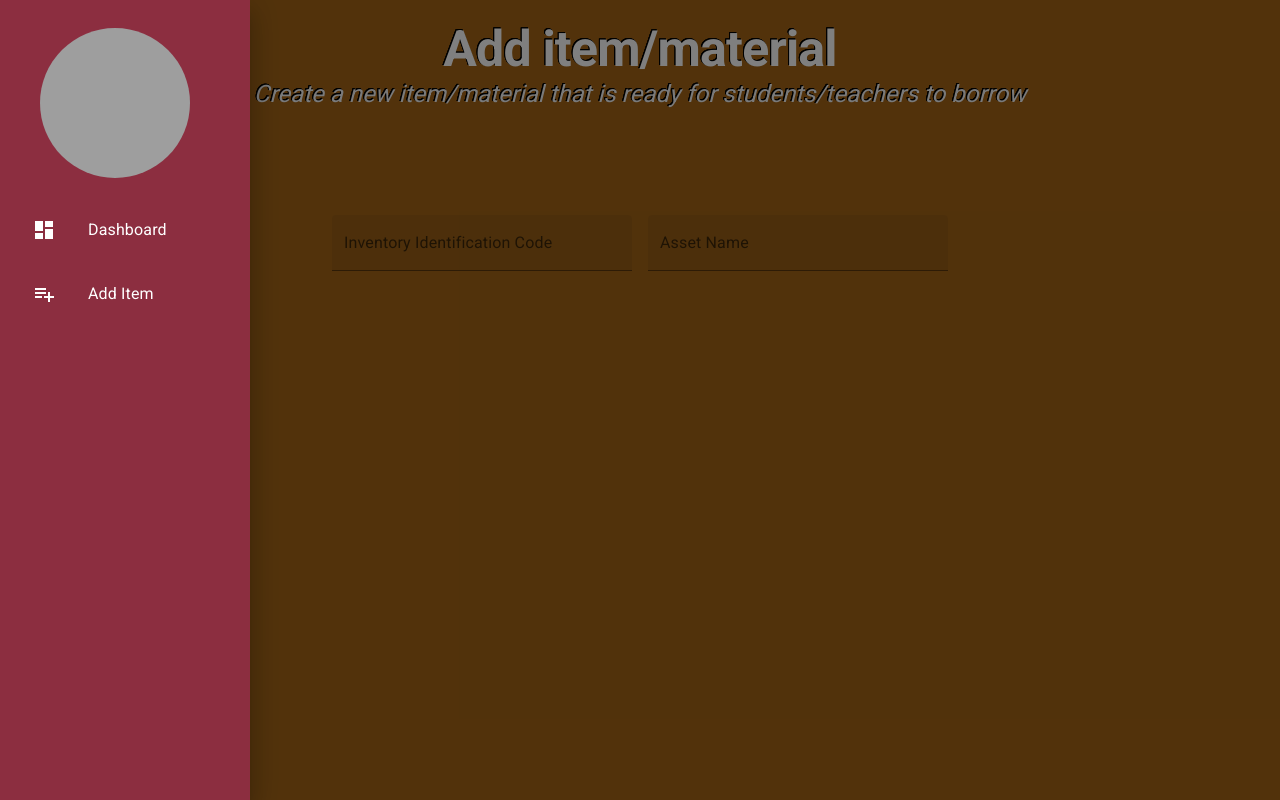
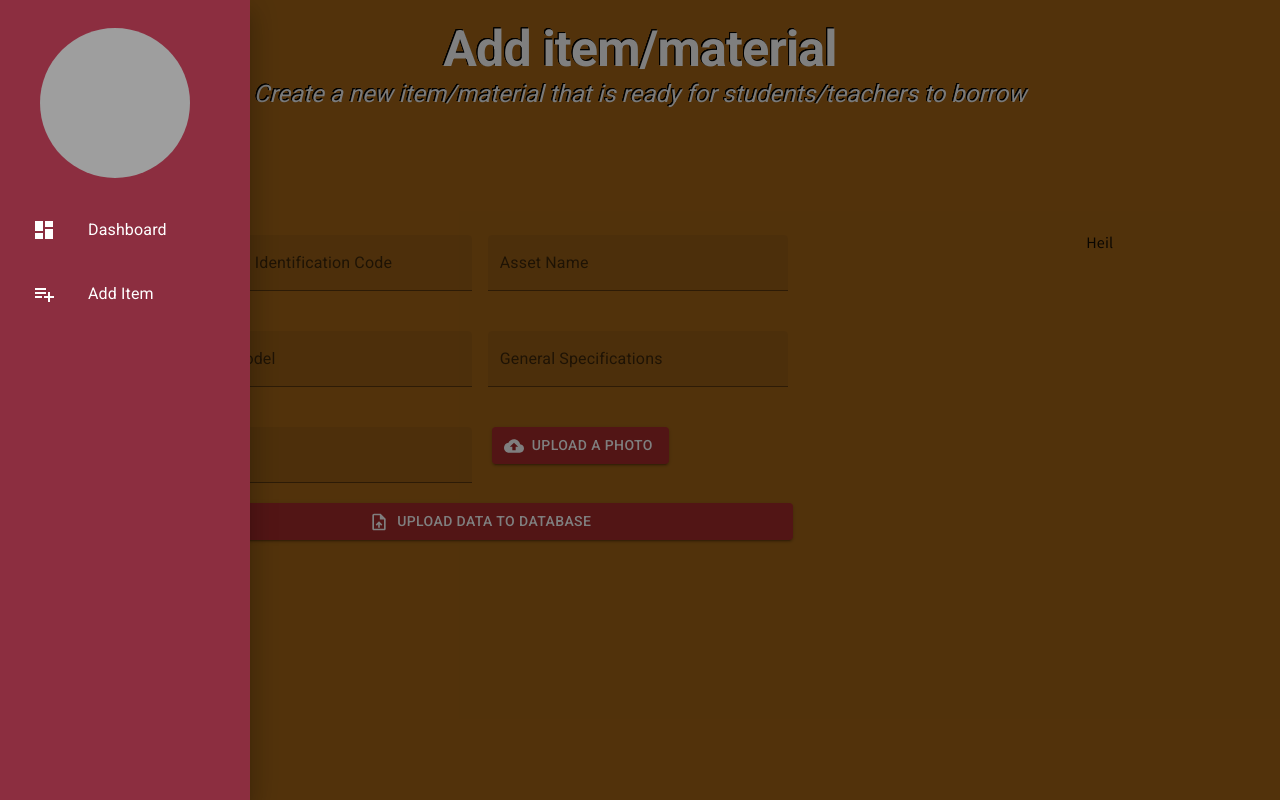
Before and after one commit to Promethevs18/Item-Borrowing-System-Web, a React (Create React App) app: page /addItem in a window 1280 px wide. Built offline with nearby package versions, Linux system fonts and the light colour scheme; no server answers; grey boxes are pictures that could not be loaded.

Commit message:
committed as of 5/2 20-29

```diff
--- a/src/Pages/Admin/AddItem.jsx
+++ b/src/Pages/Admin/AddItem.jsx
@@ -1,12 +1,23 @@
-import { Box, Grid, TextField } from '@mui/material'
-import React from 'react'
+import { Box, Button, CircularProgress, Grid, TextField, Typography } from '@mui/material'
+import React, { useState } from 'react'
 import AdminDrawer from './AdminDrawer'
 import Header from '../Header'
 import * as yup from 'yup'
 import { Form, Formik } from 'formik'
+import { doc, getFirestore, setDoc } from 'firebase/firestore'
+import { toast } from 'react-toastify'
+import { CloudUpload, UploadFile } from '@mui/icons-material'
+import { getDownloadURL, getStorage, ref, uploadBytesResumable } from 'firebase/storage'
 
 const AddItem = () => {
 
+    //elements declaration
+    const db = getFirestore();
+    const storage = getStorage();
+    const [openLoad, setOpenLoad] = useState(false);
+    const [openWithNum, setOpenWithNum] = useState(false)
+    const [progress, setProgress] = useState('')
+    const [itemImage, setItemImage] = useState(null);
 
 
 
@@ -29,16 +40,97 @@ const AddItem = () => {
       location: yup.string().required("This field is required")
     })
 
+
     //uploading data to Firestore
-    const uploadData = (values) => {
+    const uploadData = async (values) => {
+        setOpenLoad(true)
 
+        await setDoc(doc(db, "Items", values.iic), {
+          ...values,
+          itemImage: itemImage
+
+        }).then(() => {
+          setOpenLoad(false)
+          toast.success("Data uploaded successfully!")
+        }).catch((error) => {
+          toast.info(`Error occured due to: ${error}`)
+        })
     }
+
+    //change handler for the image
+    const imageChanger = (event) => {
+      setOpenWithNum(true);
+      const file = event.target.files[0];
+      const storageRef = ref(storage, `item-images/${file.name}`)
+      const uploadTask = uploadBytesResumable(storageRef, file);
+
+        uploadTask.on(
+          'state_changed',
+          (snapshot) => {
+            const progress = (snapshot.bytesTransferred / snapshot.totalBytes) * 100;
+            setProgress(progress);
+          },
+          (error) => {
+            toast.info(`File upload disrupted due to: ${error}`);
+          },
+          () => {
+            getDownloadURL(uploadTask.snapshot.ref).then((downloadURL) => {
+              setItemImage(downloadURL);
+              setOpenWithNum(false);
+              toast.success("File uploaded successfully!")
+            });
+          }
+        );
+    };
 
 
   return (
-    <Box>
+    <Box display='grid'>
+
+     {/* Loading element */}
+      {openLoad !== false && (
+          <CircularProgress
+          sx={{ color: 'blue',
+          position: 'fixed',
+          top: '50%',
+          left: '50%',
+          transform: 'translate(-50%, -50%)',
+          zIndex: 9999, }}
+          size="80px"
+          />
+        )}
+
+      {/* Loading element with number */}
+      {openWithNum !== false && (
+        <Box>
+        <CircularProgress
+        sx={{ color: 'blue',
+              position: 'fixed',
+              top: '50%',
+              left: '50%',
+              transform: 'translate(-50%, -50%)',
+              zIndex: 9999, }}
+        size="80px"
+          />
+          <Box
+          sx={{
+            top: '55.5%',
+            left: '52.5%',
+            transform: 'translate(-50%, -50%)',
+            zIndex: 9999,
+            position: 'fixed'
+          }}
+        >
+          <Typography variant="caption" component="div" color="white">
+                {`${Math.round(progress)}%`}
+          </Typography>
+        </Box>
+        </Box>
+      )}
+
+
       <Header title='Add item/material' description='Create a new item/material that is ready for students/teachers to borrow'/>
-        <Box m='20px' justifyContent='center' alignSelf='center' display='flex' marginTop='100px'>
+        <Box m='20px' justifyContent='space-around' alignSelf='center' display='flex' marginTop='100px'>
             <Formik
                 initialValues={initialValues}
                 validationSchema={validation}
@@ -46,7 +138,8 @@ const AddItem = () => {
             >
               {({values, errors, touched, handleChange, handleBlur}) => (
                 <Form>
-                  <Box m='5px' >
+                  {/* First textfields */}
+                  <Box m='5px'>
                   <Grid container spacing={2}>
                     <Grid item>
                     <TextField
@@ -93,10 +186,99 @@ const AddItem = () => {
                   </Grid>
                   </Box>
 
+                      {/* Second textfields */}
+                  <Box m='5px' marginTop='40px'>
+                  <Grid container spacing={2}>
+                    <Grid item>
+                    <TextField
+                        fullWidth
+                        variant='filled'
+                        type='text'
+                        label='Brand Model'
+                        onBlur={handleBlur}
+                        onChange={handleChange}
+                        value={values.brandModel}
+                        name='brandModel'
+                        error={!!touched.brandModel && !!errors.brandModel}
+                        helperText={touched.brandModel && errors.brandModel}
+                        sx={{
+                          width: '300px',
+                          gridColumn: 'span 2',
+                          "& .MuiInputBase-root":{
+                            color: 'white'
+                          }
+                        }}
+                        />
+                    </Grid>
+                    <Grid item>
+                    <TextField
+                        fullWidth
+                        variant='filled'
+                        type='text'
+                        label='General Specifications'
+                        onBlur={handleBlur}
+                        onChange={handleChange}
+                        value={values.genSpecs}
+                        name='genSpecs'
+                        error={!!touched.genSpecs && !!errors.genSpecs}
+                        helperText={touched.genSpecs && errors.genSpecs}
+                        sx={{
+                          width: '300px',
+                          gridColumn: 'span 2',
+                          "& .MuiInputBase-root":{
+                            color: 'white'
+                          }
+                        }}
+                        />
+                    </Grid>
+                  </Grid>
+                  </Box>
+
+                        {/* Third textfield and a button */}
+                  <Box m='5px' marginTop='40px'>
+                    <Grid>
+                    <TextField
+                        fullWidth
+                        variant='filled'
+                        type='text'
+                        label='Location'
+                        onBlur={handleBlur}
+                        onChange={handleChange}
+                        value={values.location}
+                        name='location'
+                        error={!!touched.location && !!errors.location}
+                        helperText={touched.location && errors.location}
+                        sx={{
+                          width: '300px',
+                          gridColumn: 'span 2',
+                          "& .MuiInputBase-root":{
+                            color: 'white'
+                          }
+                        }}
+                        />
+                        <Button variant='contained' component='label'
+                            startIcon={<CloudUpload/>}
+                            sx={{marginLeft: '20px', background: 'brown'}}
+                        >
+                          Upload a photo
+                          <input style={{display: 'none'}} type='file' accept='image/' onChange={imageChanger} id='imageinput'/>
+                        </Button>
+                    </Grid>
+                  </Box>
+
+                  <Box marginTop='20px' marginLeft='5px' justifyContent='center' alignSelf='center' display='flex'>
+                    <Button startIcon={<UploadFile/>} type='submit' variant='contained' sx={{width: '100%', background: 'brown'}}
+                    >Upload data to Database
+                    </Button>
+                  </Box>
                 </Form>
               )}
 
             </Formik>
+
+            <Box>
+              Heil
+            </Box>
         </Box>
       <AdminDrawer/>
     </Box>
--- a/src/Pages/Admin/Admin_Dash.jsx
+++ b/src/Pages/Admin/Admin_Dash.jsx
@@ -1,6 +1,7 @@
 import { Box } from '@mui/material'
 import React from 'react'
 import AdminDrawer from './AdminDrawer'
+import Header from '../Header'
 
 
 const Admin_Dash = ({user}) => {
@@ -8,12 +9,11 @@ const Admin_Dash = ({user}) => {
   return (
 
     <Box m='20px'>
-      <Box>
-      You are at the admin dash
-        <AdminDrawer user={user}/>
-
+      <Header title="Dashboard" description="This is the dashboard"/>
+      <Box display='flex' justifyContent='center'>
+       Heil
       </Box>
-
+      <AdminDrawer user={user}/>
     </Box>
   )
 }
```
